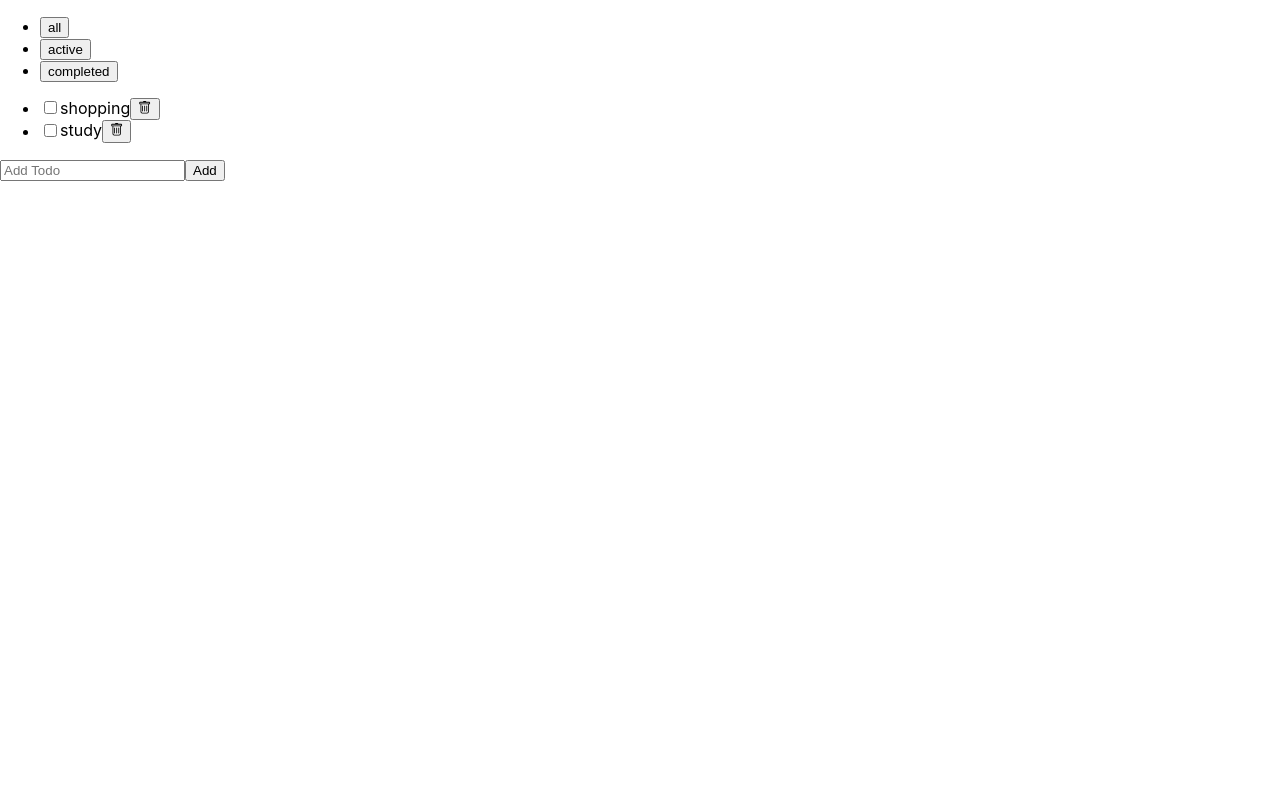
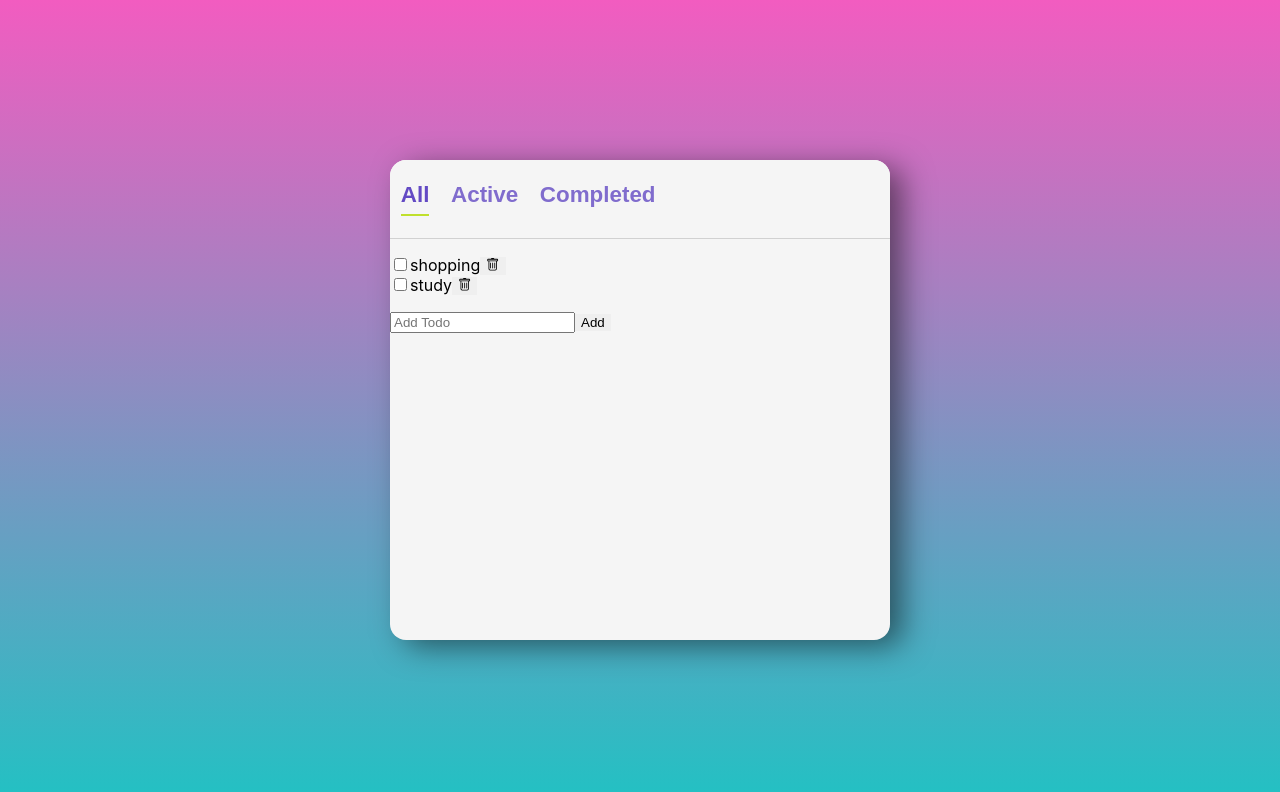
Before and after one commit to 2zzzyoung/Todo-list, a React (Create React App) app: page / in a window 1280 px wide. Shown: the top 792 px of the page. Built offline with nearby package versions, Linux system fonts and the light colour scheme.

Commit message:
header css

```diff
--- a/src/components/Header/Header.jsx
+++ b/src/components/Header/Header.jsx
@@ -1,12 +1,20 @@
 import React from "react";
+import styles from "./Header.module.css";
 
 export default function Header({ filters, filter, onFilterChange }) {
   return (
-    <header>
-      <ul>
+    <header className={styles.header}>
+      <ul className={styles.filters}>
         {filters.map((value, index) => (
           <li key={index}>
-            <button onClick={() => onFilterChange(value)}>{value}</button>
+            <button
+              className={`${styles.filter} ${
+                filter === value && styles.selected
+              }`}
+              onClick={() => onFilterChange(value)}
+            >
+              {value}
+            </button>
           </li>
         ))}
       </ul>
--- /dev/null
+++ b/src/components/Header/Header.module.css
@@ -0,0 +1,33 @@
+.header {
+  display: flex;
+  justify-content: space-between;
+  align-items: center;
+  background-color: var(--color-bg-dark);
+  border-bottom: 1px solid var(--color-grey);
+}
+
+.filters {
+  display: flex;
+}
+
+.filter {
+  font-size: 1.4rem;
+  margin: 0.3rem;
+  text-transform: capitalize;
+  background-color: transparent;
+  color: var(--color-accent);
+  opacity: 0.8;
+  font-weight: bold;
+}
+
+.filter:hover,
+.filter.selected {
+  opacity: 1;
+}
+
+.filter.selected::after {
+  content: "";
+  display: block;
+  margin-top: 0.4rem;
+  border: 1px solid var(--color-text);
+}
--- a/src/components/Todo/Todo.jsx
+++ b/src/components/Todo/Todo.jsx
@@ -4,7 +4,7 @@
 export default function Todo({ todo, onUpdate, onDelete }) {
   const { text, status } = todo;
   const handleChange = (e) => {
-    const status = e.target.checked ? "complete" : "active";
+    const status = e.target.checked ? "completed" : "active";
     onUpdate({ ...todo, status });
   };
   const handleDelete = () => onDelete(todo);
@@ -13,7 +13,7 @@
       <input
         type="checkbox"
         id="checkbox"
-        checked={status === "complete"}
+        checked={status === "completed"}
         onChange={handleChange}
       />
       <label htmlFor="checkbox">{text}</label>
--- a/src/index.css
+++ b/src/index.css
@@ -1,13 +1,56 @@
+:root {
+  --color-bg-dark: #f5f5f5;
+  --color-bg: #fdfffd;
+  --color-grey: #d1d1d1;
+  --color-text: #c0e02d;
+  --color-accent: #634ac4;
+}
+
 body {
   margin: 0;
-  font-family: -apple-system, BlinkMacSystemFont, 'Segoe UI', 'Roboto', 'Oxygen',
-    'Ubuntu', 'Cantarell', 'Fira Sans', 'Droid Sans', 'Helvetica Neue',
+  font-family: -apple-system, BlinkMacSystemFont, "Segoe UI", "Roboto", "Oxygen",
+    "Ubuntu", "Cantarell", "Fira Sans", "Droid Sans", "Helvetica Neue",
     sans-serif;
   -webkit-font-smoothing: antialiased;
   -moz-osx-font-smoothing: grayscale;
+  width: 100vw;
+  height: 100vh;
+  display: flex;
+  justify-content: center;
+  align-items: center;
+  background: rgb(34, 193, 195);
+  background: linear-gradient(
+    0deg,
+    rgba(34, 193, 195, 1) 0%,
+    rgba(242, 92, 192, 1) 100%
+  );
+}
+
+#root {
+  width: 100%;
+  height: 60%;
+  max-width: 500px;
+  background-color: var(--color-bg-dark);
+  overflow: hidden;
+  border-radius: 1rem;
+  display: flex;
+  flex-direction: column;
+  box-shadow: 13px 7px 31px -1px rgba(0, 0, 0, 0.51);
+  -webkit-box-shadow: 13px 7px 31px -1px rgba(0, 0, 0, 0.51);
+  -moz-box-shadow: 13px 7px 31px -1px rgba(0, 0, 0, 0.51);
 }
 
 code {
-  font-family: source-code-pro, Menlo, Monaco, Consolas, 'Courier New',
+  font-family: source-code-pro, Menlo, Monaco, Consolas, "Courier New",
     monospace;
 }
+
+ul {
+  list-style: none;
+  padding-left: 0;
+}
+
+button {
+  outline: none;
+  border: none;
+}
```
